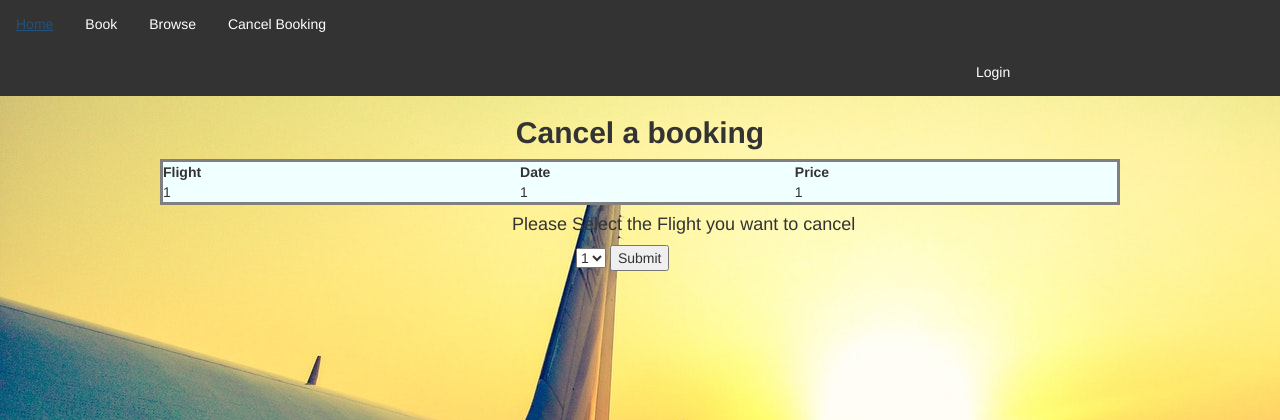
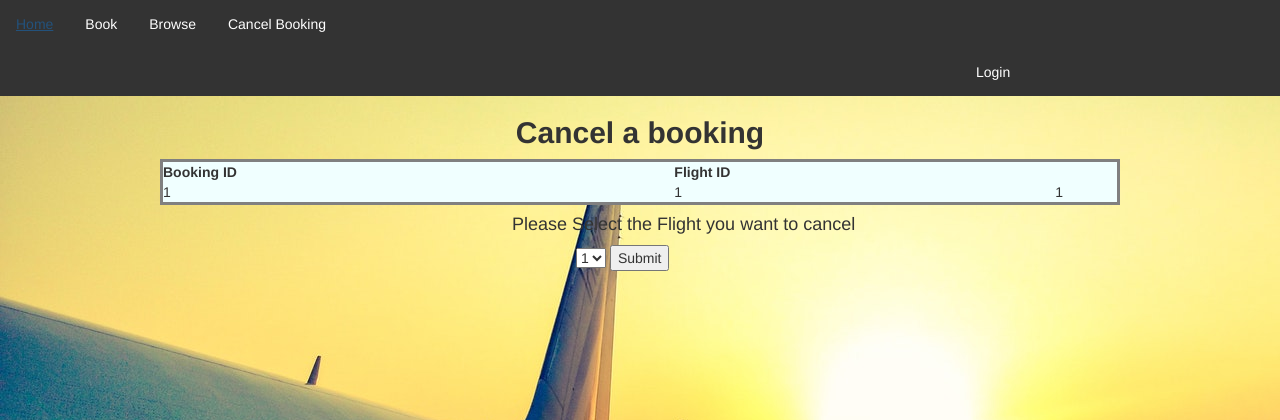
Before and after one commit to SarbjotS/Airplane, a PHP site: page /Cancel.php in a window 1280 px wide. Shown: the top 420 px of the page. Run offline with PHP 8.4, Linux system fonts and the light colour scheme; tables that the repository leaves empty hold one stand-in row (values such as "Sample post").

Commit message:
Update Cancel.php

```diff
--- a/Cancel.php
+++ b/Cancel.php
@@ -48,9 +48,8 @@ while($tb1 = mysqli_fetch_array($temp1))
 <h2 class="A"><strong>Cancel a booking</strong></h2>
 <table style="width:75%" align="center">
     <tr>
-        <th>Flight</th>
-        <th>Date</th>
-        <th>Price</th>
+        <th>Booking ID</th>
+        <th>Flight ID</th>
 
     </tr>
     <?php
```
